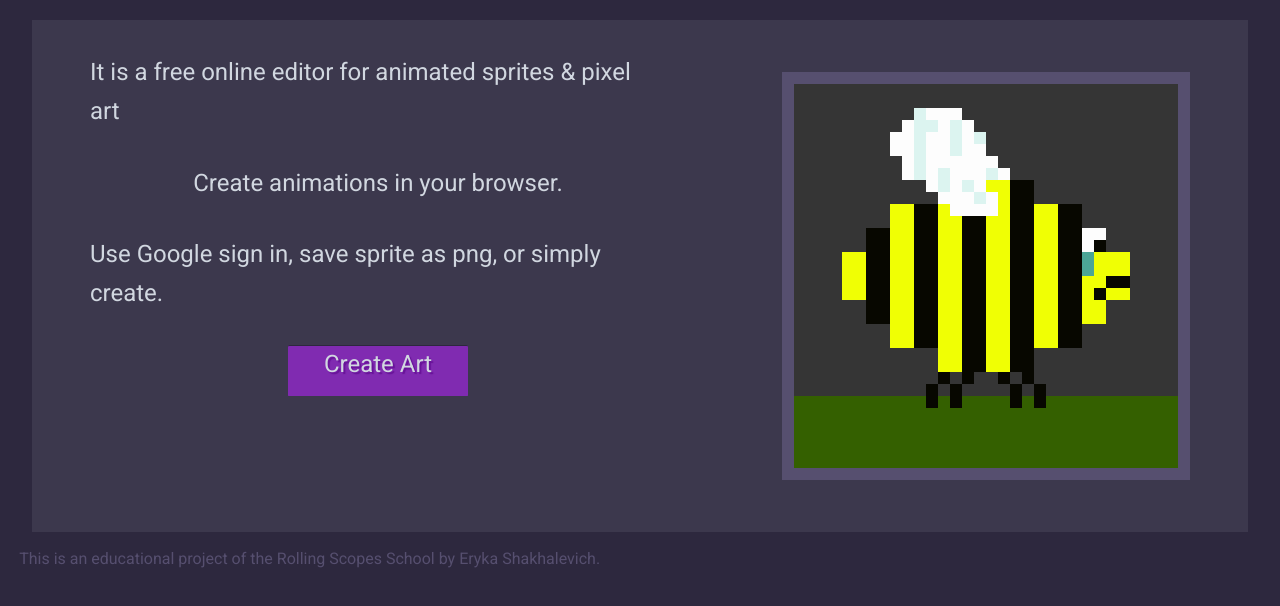
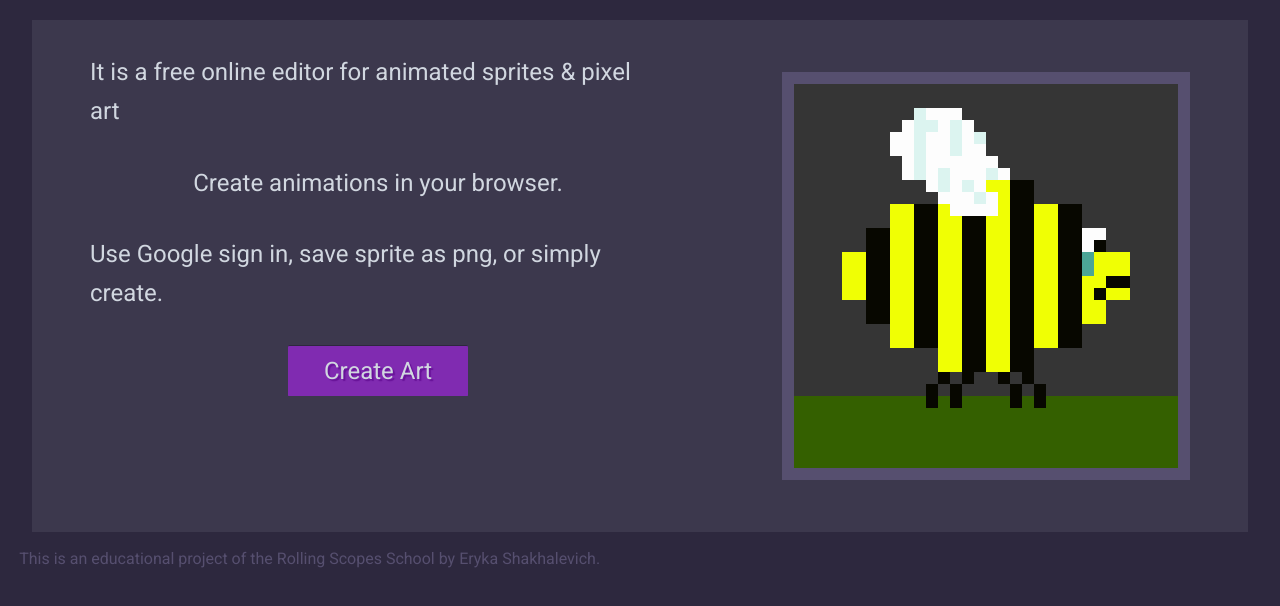
Before and after one commit to EriKuroi/piskel-landing, a plain HTML site: page index.html in a window 1280 px wide. Shown: the part 106-712 px from the top of the page. Drawn offline with Linux system fonts and the light colour scheme.

Commit message:
fix: center link in the button

```diff
--- a/style.css
+++ b/style.css
@@ -254,8 +254,7 @@ h2 {
 
 }
 .main-button-link{
-height: 100%;
-width: 100%;
+display: table-cell;
 text-align: center;
 vertical-align: middle;
 }
```
